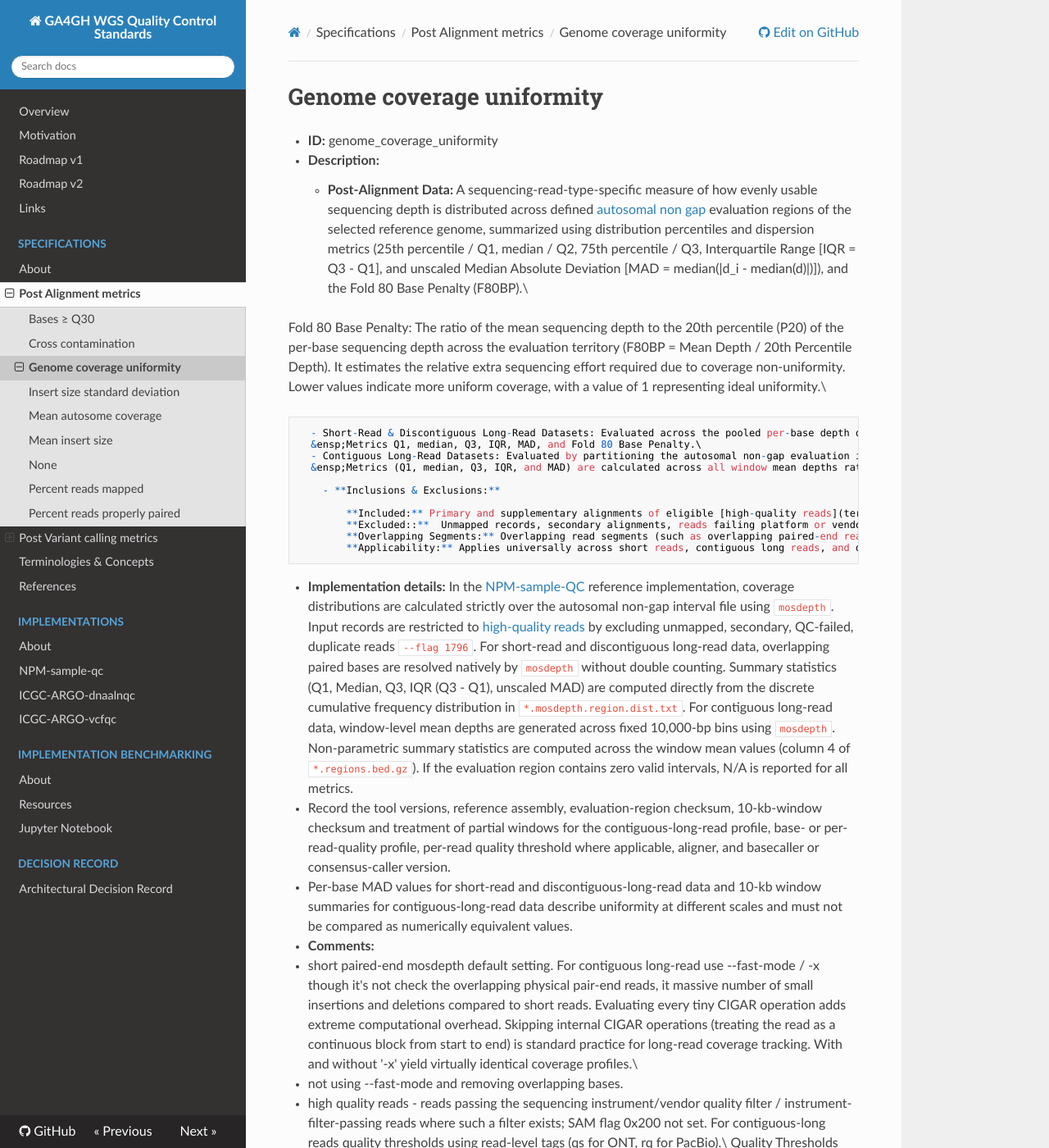
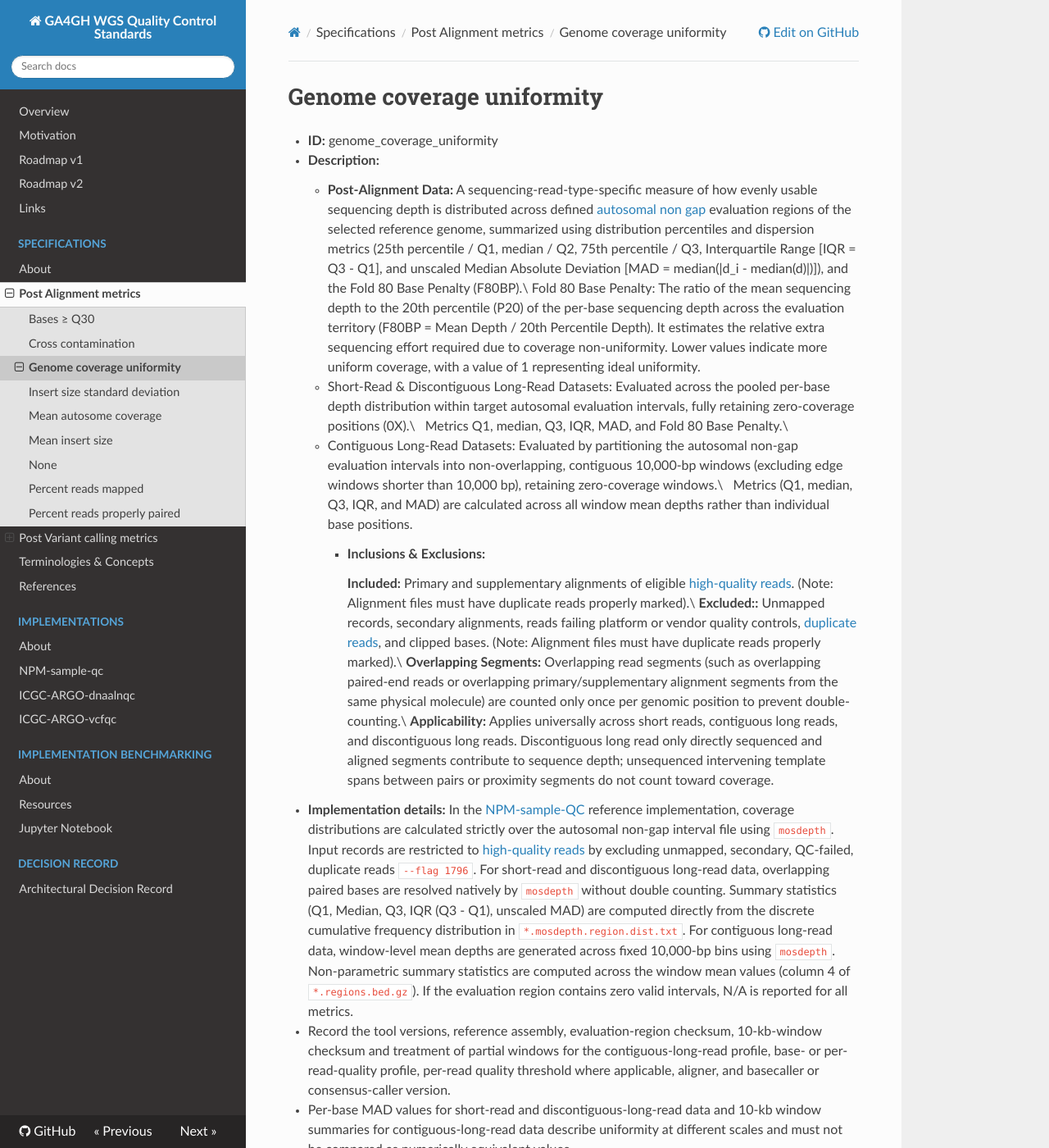
Before and after one commit to ga4gh/quality-control-wgs, an MkDocs documentation site: the page built from docs/metrics_definitions/genome-coverage-uniformity.md, in a window 1280 px wide and 1400 px high. Shown: the whole window at 82% size. Built offline with MkDocs 1.6.1, drawn with Linux system fonts in a browser that asks for light colours; nearby versions of some CDN libraries.

Commit message:
update metric description

```diff
--- a/docs/metrics_definitions/genome-coverage-uniformity.md
+++ b/docs/metrics_definitions/genome-coverage-uniformity.md
@@ -4,8 +4,7 @@
 - **Description:**
     - **Post-Alignment Data:**
    A sequencing-read-type-specific measure of how evenly usable sequencing depth is distributed across defined [autosomal non gap](#autosomes-non-gap-regions) evaluation regions of the selected reference genome, summarized using distribution percentiles and dispersion metrics (25th percentile / Q1, median / Q2, 75th percentile / Q3, Interquartile Range [IQR = Q3 - Q1], and unscaled Median Absolute Deviation [MAD = median(|d_i - median(d)|)]), and the Fold 80 Base Penalty (F80BP).\
-
-  Fold 80 Base Penalty: The ratio of the mean sequencing depth to the 20th percentile (P20) of the per-base sequencing depth across the evaluation territory (F80BP = Mean Depth / 20th Percentile Depth). It estimates the relative extra sequencing effort required due to coverage non-uniformity. Lower values indicate more uniform coverage, with a value of 1 representing ideal uniformity.\
+   Fold 80 Base Penalty: The ratio of the mean sequencing depth to the 20th percentile (P20) of the per-base sequencing depth across the evaluation territory (F80BP = Mean Depth / 20th Percentile Depth). It estimates the relative extra sequencing effort required due to coverage non-uniformity. Lower values indicate more uniform coverage, with a value of 1 representing ideal uniformity.
 
       - Short-Read & Discontiguous Long-Read Datasets: Evaluated across the pooled per-base depth distribution within target autosomal evaluation intervals, fully retaining zero-coverage positions (0X).\
       &ensp;Metrics Q1, median, Q3, IQR, MAD, and Fold 80 Base Penalty.\
```
